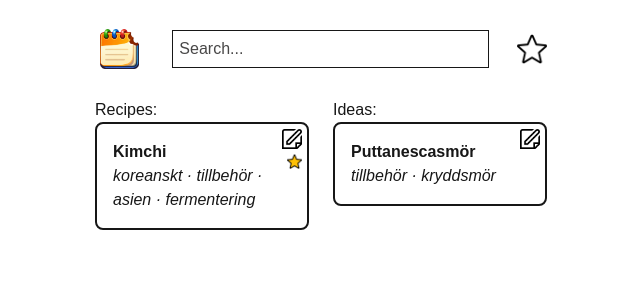
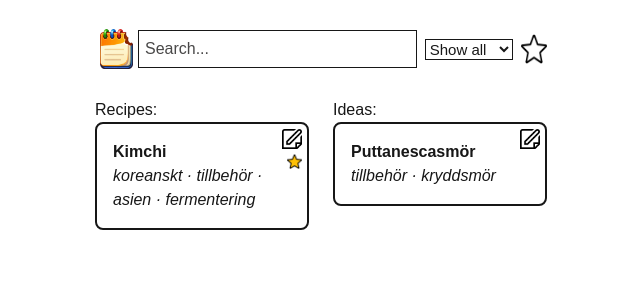
Before and after one commit to 0pert/BitePad, a Next.js app: page / in a window 1280 px wide. Shown: the top 300 px of the page, without its empty margins (319-959 px from the left). Built offline with nearby package versions, Linux system fonts and the light colour scheme.

Commit message:
Added status filter

```diff
--- a/src/app/entries/components/EntryForm.tsx
+++ b/src/app/entries/components/EntryForm.tsx
@@ -3,6 +3,7 @@
 import { useState } from "react";
 import { useRouter } from "next/navigation";
 import Link from "next/link";
+import { entryStatusSchema } from "@/lib/content/schema";
 
 type Entry = {
   title?: string;
@@ -159,7 +160,7 @@ export default function EntryForm({ initialData, mode }: EntryFormProps) {
           <option value="idea">idea</option>
         </select>
         <label>Status</label>
-        <select
+        {/* <select
           value={status}
           onChange={(e) => setStatus(e.target.value)}
           className="border border-[#171717]"
@@ -168,7 +169,20 @@ export default function EntryForm({ initialData, mode }: EntryFormProps) {
           <option value="saved">saved</option>
           <option value="tested">tested</option>
           <option value="not tested">not tested</option>
+        </select> */}
+
+        <select
+          value={status}
+          className="border border-[#171717]"
+          onChange={(e) => setStatus(e.target.value)}
+        >
+          {entryStatusSchema.options.map((status) => (
+            <option key={status} value={status}>
+              {status}
+            </option>
+          ))}
         </select>
+
         <label>Tags</label>
         <input
           key={"tags"}
--- a/src/app/page.tsx
+++ b/src/app/page.tsx
@@ -2,6 +2,7 @@
 
 import { useEffect, useState } from "react";
 import Link from "next/link";
+import { entryStatusSchema } from "../lib/content/schema";
 // import { loadEntries } from "@/lib/content/loadEntries";
 
 export const dynamic = "force-dynamic";
@@ -20,6 +21,7 @@ export default function HomePage() {
   const [entries, setEntries] = useState<Entry[]>([]);
   const [search, setSearch] = useState("");
   const [favoritesOnly, setFavoritesOnly] = useState(false);
+  const [statusFilter, setstatusFilter] = useState("all");
 
   useEffect(() => {
     fetch("/api/entries")
@@ -36,8 +38,10 @@ export default function HomePage() {
       entry.tags.some((tag) => tag.toLowerCase().includes(query));
 
     const matchesFavorite = !favoritesOnly || entry.fav;
+    const matchesStatus =
+      statusFilter === "all" || entry.status.includes(statusFilter);
 
-    return matchesSearch && matchesFavorite;
+    return matchesSearch && matchesFavorite && matchesStatus;
   });
 
   const recipes = filteredEntries
@@ -70,6 +74,22 @@ export default function HomePage() {
           onChange={(e) => setSearch(e.target.value)}
           style={{ border: "1px solid #171717", padding: 6, width: "70%" }}
         />
+        {/* <div style={{ paddingLeft: 8 }}> */}
+          <select
+            className="border border-[#171717]"
+            style={{ margin: 8, fontSize:15 }}
+            value={statusFilter}
+            onChange={(e) => setstatusFilter(e.target.value)}
+          >
+            <option key={statusFilter} value="all">
+              Show all
+            </option>
+            {entryStatusSchema.options.map((status) => (
+              <option key={status} value={status}>
+                {status}
+              </option>
+            ))}
+          </select>
 
           <label
             style={{ cursor: "pointer", display: "flex", alignItems: "center" }}
@@ -85,6 +105,7 @@ export default function HomePage() {
               style={{ height: 30 }}
             />
           </label>
+        {/* </div> */}
       </div>
 
       {/* Two columns */}
```
Lines whose indentation alone changed are shown as unchanged.
